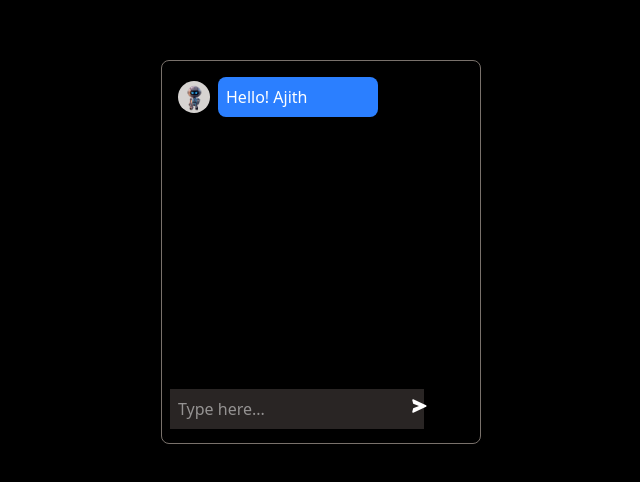
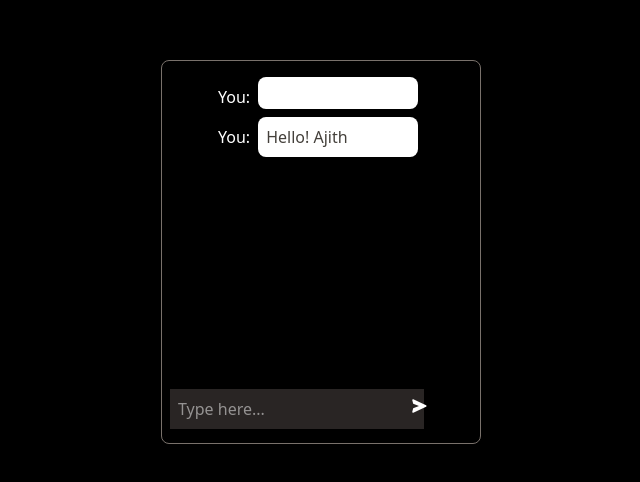
Before and after one commit to AJITH0101/ai-dirtychatbot, a React (Vite) app: page / in a window 1280 px wide. Shown: the part 148-630 px from the top of the page, without its empty margins (319-959 px from the left). Built offline with nearby package versions, Linux system fonts and the light colour scheme.

Commit message:
issue faced

```diff
--- a/src/App.jsx
+++ b/src/App.jsx
@@ -23,23 +23,29 @@ function App() {
   const[timerSet, setTimerset] = useState(false)
   const[timerSet1, setTimerset1] = useState(false)
   const[roboAppear,setRoboappear] = useState(false)
-  const [messages, setMessages] = useState([]);
+  const [messages, setMessages] = useState([
+    {
+      robo:true
+    }
+  ]);
   const[textData,setTextData] = useState("")
   const[triggerTextBox, setTriggerTextBox] = useState(false)
-  const[switchText, setSwitchText] = useState(true)
+  const[switchText, setSwitchText] = useState()
   const messagesEndRef = useRef(null);
   const roboStyle = "w-40 h-auto bg-blue-500 text-white p-2 rounded-lg ml-2"
   const userStyle = "w-40 h-auto bg-white text-stone-700 p-2 rounded-lg ml-2"
   const roboPic = <img src={roboImg} alt='robo' className='w-8 h-8 mt-1 rounded-full bg-stone-300'/>
   const userPic = <div className='text-white mt-2 ml-10'>You:</div>
 
-  const addMessage = (roboText) => {
+  const addMessage = (roboText,arrayNum) => {
     setMessages(
       [...messages,
         {
           id: messages.length,
-          text: roboText
+          text: roboText,
+          robo:true
         }]);
+        //setSwitchText[arrayNum](true)
   };
 
    useEffect(()=>{
@@ -47,14 +53,15 @@ function App() {
 
   },[messages])
 
-  const userMessage = ()=>{
+  const userMessage = (num)=>{
     setMessages(
       [...messages,
         {
           id: messages.length,
-          text: textData
+          text: textData,
+          robo:false
         }]);
-        //setSwitchText(false)
+        //setSwitchText[1](false)
   }
 
   useEffect(() => {
```
